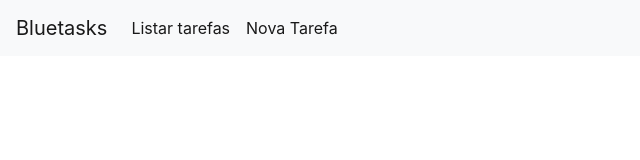
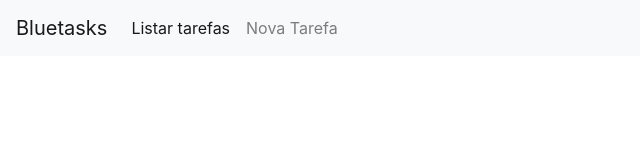
Before and after one commit to lucasengcomp/bluetasks, a React (Create React App) app in the folder bluetasks-frontend/bluetasks-frontend/: page / in a window 1280 px wide. Shown: the top 160 px of the page, without its empty margins (0-640 px from the left). Built offline with nearby package versions, Linux system fonts and the light colour scheme.

Commit message:
Tratando cliques nos itens do navbar

```diff
--- a/bluetasks-frontend/bluetasks-frontend/src/components/NavBar.js
+++ b/bluetasks-frontend/bluetasks-frontend/src/components/NavBar.js
@@ -1,6 +1,7 @@
 import React, { Component } from "react";
 import NavBarItem from "./NavBarItem";
 import { APP_NAME } from "../constants";
+import { act } from "react-dom/test-utils";
 
 class Navbar extends Component {
   constructor(props) {
@@ -8,14 +9,23 @@ class Navbar extends Component {
 
     this.state = {
       items: [
-        { name: "Listar tarefas", href: "/" },
-        { name: "Nova Tarefa", href: "/form" },
+        { name: "Listar tarefas", href: "/", active: true },
+        { name: "Nova Tarefa", href: "/form", active: false },
       ],
     };
+    this.onClickHandler = this.onClickHandler.bind(this);
   }
 
-  onClickHandler(item) {
-    alert(item.name);
+  onClickHandler(itemClicked) {
+    const items = [...this.state.items];
+    items.forEach((item) => {
+      if (item.name === itemClicked.name) {
+        item.active = true;
+      } else {
+        item.active = false;
+      }
+    });
+    this.setState({ items });
   }
 
   render() {
@@ -38,7 +48,7 @@ class Navbar extends Component {
         <div className="collapse navbar-collapse" id="navbarText">
           <div className="navbar-nav mr-auto">
             {this.state.items.map((i) => (
-              <NavBarItem item={i} onClick={this.onClickHandler} />
+              <NavBarItem key={i.name} item={i} onClick={this.onClickHandler} />
             ))}
           </div>
         </div>
--- a/bluetasks-frontend/bluetasks-frontend/src/components/NavBarItem.js
+++ b/bluetasks-frontend/bluetasks-frontend/src/components/NavBarItem.js
@@ -6,7 +6,7 @@ class NavBarItem extends Component {
     return (
       <div>
         <Link
-          className="nav-item nav-link active"
+          className={`nav-item nav-link ${this.props.item.active ? "active" : ""}`}
           to={this.props.item.href}
           onClick={(e) => this.props.onClick(this.props.item)}
         >
```
